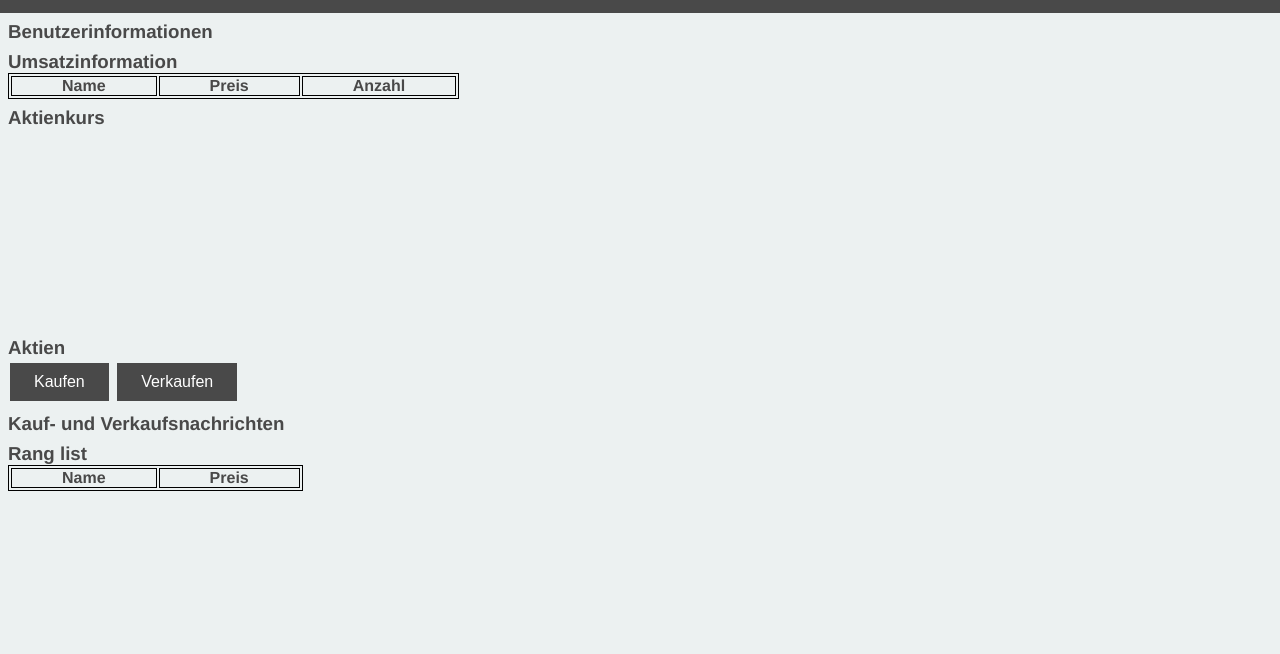
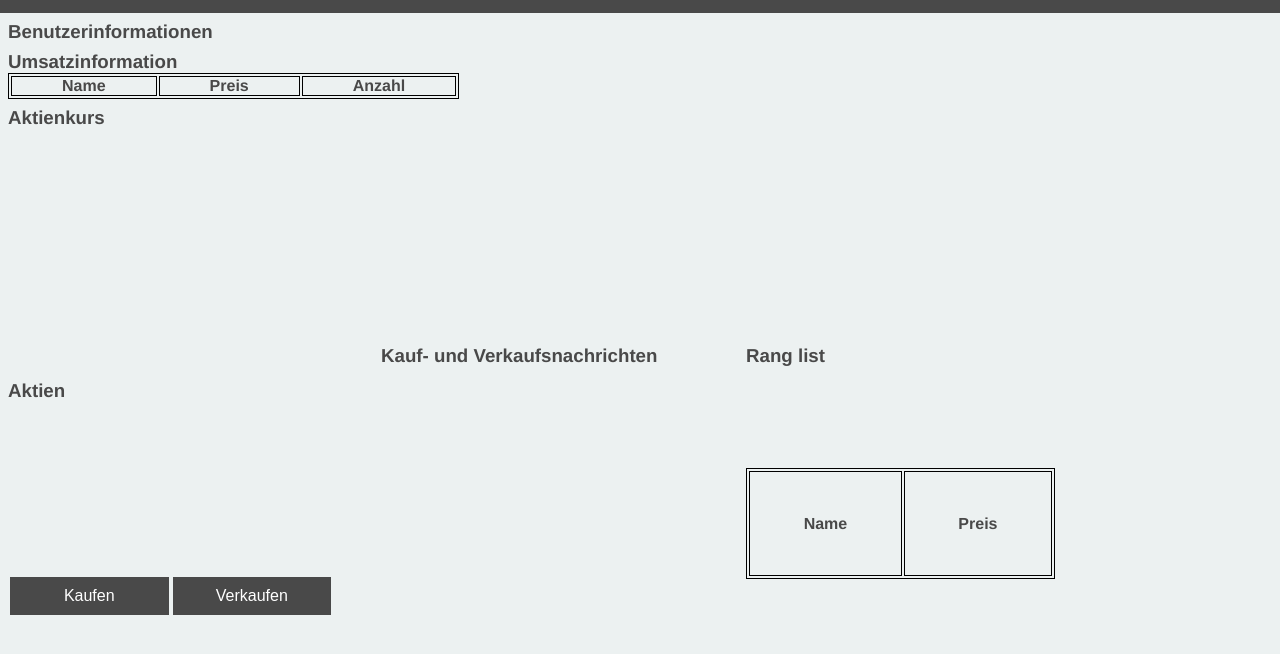
Before and after one commit to tobi-hg/boerse, a website: page public/aufgabe/index.html in a window 1280 px wide. Shown: the part 78-732 px from the top of the page. Drawn offline with nearby package versions, Linux system fonts and the light colour scheme; no server answers.

Commit message:
Optische Anpassungen

```diff
--- a/public/aufgabe/index.html
+++ b/public/aufgabe/index.html
@@ -34,11 +34,10 @@
     <h3>Aktienkurs</h3>
     <canvas id="myChart" width="1000" height="200"></canvas>
 </div>
-<div class="buy-sell-shares">
+<div class="info-container">
+    <div class="shares-list-container">
         <h3>Aktien</h3>
-    <div class="shares-list-container">
         <ul class="shares-list"></ul>
-    </div>
         <form>
             <button id="buy-btn" class="buy">Kaufen</button>
             <button id="sell-btn" class="sell">Verkaufen</button>
@@ -53,13 +52,12 @@
         <table id="rate">
             <thead>
             <tr>
-            <th> Name </th>
-            <th> Preis</th>
+                <th>Name</th>
+                <th>Preis</th>
             </tr>
             </thead>
         </table>
     </div>
-
-
+</div>
 </body>
 </html>
--- a/public/aufgabe/javascript/main.js
+++ b/public/aufgabe/javascript/main.js
@@ -142,7 +142,6 @@ async function handleShares() {
 
     async function showShares() {
         let shares = await fetchShares();
-        console.log(shares);
         shares.forEach(function (share) {
             const shareDiv = document.createElement("div");
             shareDiv.classList.add("share");
@@ -158,7 +157,6 @@ async function handleShares() {
             shareList.appendChild(shareDiv);
         });
         shareList.addEventListener("click", toggleButton);
-        //console.log(shares);
     }
 
     async function displayRanking() {
@@ -264,7 +262,6 @@ async function displayNotification() {
     let notification = await fetchNotification();
     let lastItem = notification.slice(-1).pop();
     message.innerText = lastItem.uhrzeit + " " + lastItem.text;
-
 }
 async function fetchUmsatz() {
     const response = await fetch("/data/umsaetze");
--- a/public/aufgabe/stylesheets/style.css
+++ b/public/aufgabe/stylesheets/style.css
@@ -10,6 +10,7 @@ body {
     color: #494949;
 }
 
+/** ------------------------------ Header ------------------------------ **/
 header {
     display: grid;
     grid-gap: 0.25rem;
@@ -18,10 +19,8 @@ header {
     background-color: #494949;
     color: azure;
 }
-.rangList{
-    margin: 0.5rem;
-}
 
+/** ------------------------------ Userinformation ------------------------------ **/
 .user {
     display: grid;
     margin: 0.5rem;
@@ -45,17 +44,33 @@ table, th, td {
     border: 1px solid black;
 }
 
+/** ------------------------------ Share-price ------------------------------ **/
 .share-price {
     display: grid;
     margin-left: 0.5rem;
 }
 
+/** ------------------------------ Buy-/Sell + general informations ------------------------------ **/
+.info-container {
+    margin: 0.5rem;
+    display: grid;
+    grid-template-columns: repeat(auto-fit, 325px);
+    grid-template-rows: repeat(auto-fit, 325px);
+    grid-auto-flow: dense;
+    grid-gap: 5vh;
+    justify-content: start;
+}
+
+/** -------------- Buy-/Sell -------------- **/
 .shares-list-container {
     display: grid;
-    grid-template-columns: minmax(120px, 250px) minmax(60px, 80px);
+    grid-auto-flow: row;
+    align-items: center;
 }
 
 .shares-list {
+    display: grid;
+    grid-auto-flow: row;
     list-style: none;
 }
 
@@ -77,6 +92,11 @@ table, th, td {
     background: white;
 }
 
+form {
+    display: grid;
+    grid-template-columns: repeat(2, 1fr);
+}
+
 input[type=number] {
     width: 100%;
     height: 100%;
@@ -90,10 +110,6 @@ input[type=number] {
 
 .removeChosen {
     border: none;
-}
-
-.buy-sell-shares {
-    margin: 0.5rem;
 }
 
 .buy, .sell {
@@ -112,7 +128,22 @@ input[type=number] {
 .buy:hover, .sell:hover {
     background-color: #535050;
 }
-.notification{
 
+/** -------------- Notifications -------------- **/
+.notification {
     margin: 0.5rem;
 }
+
+/** -------------- Ranking -------------- **/
+.rangList {
+    display: grid;
+    margin: 0.5rem;
+}
+
+.rangList h3 {
+    margin-bottom: 1rem;
+}
+
+#rate {
+    margin-bottom: 75px;
+}
```
Lines whose indentation alone changed are shown as unchanged.
